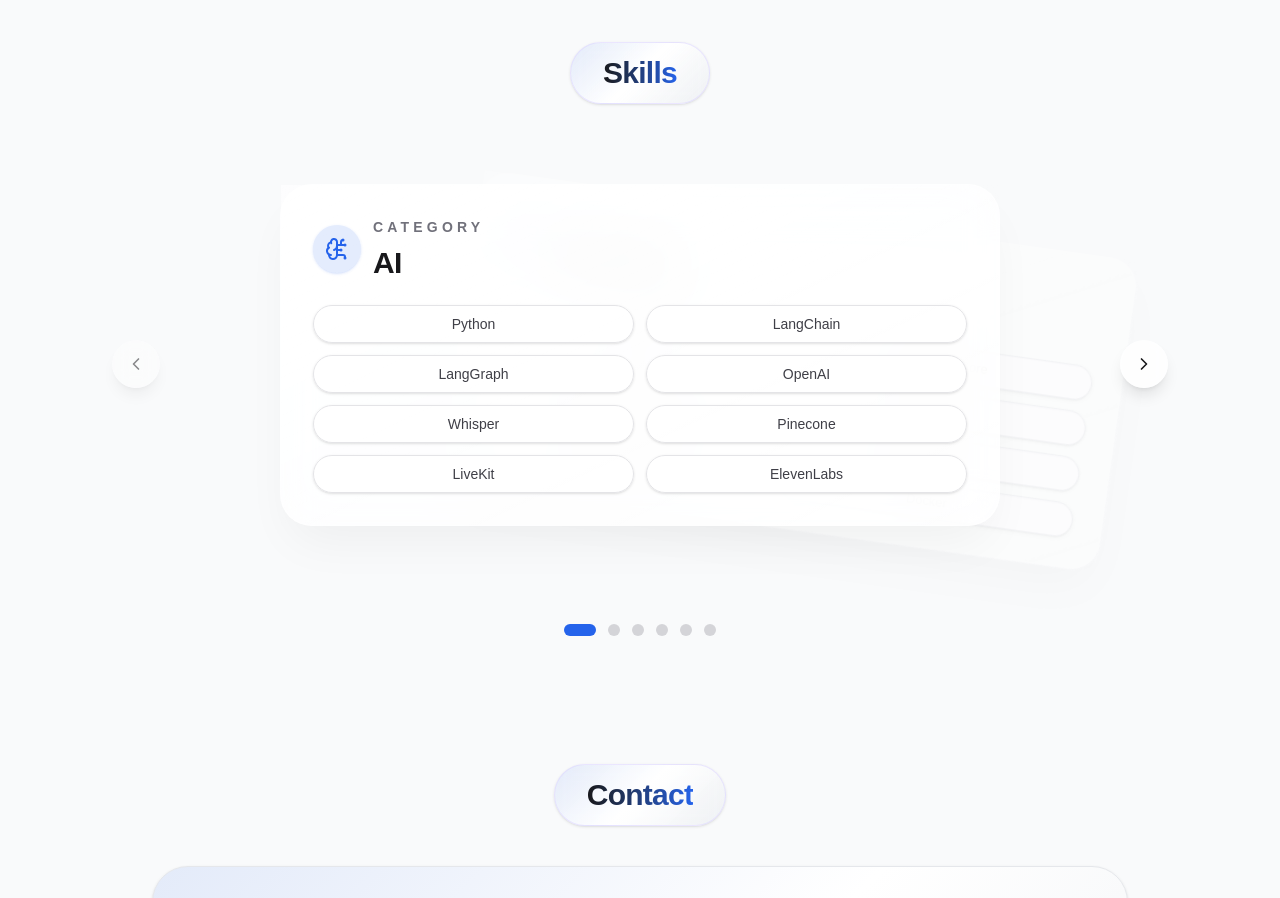
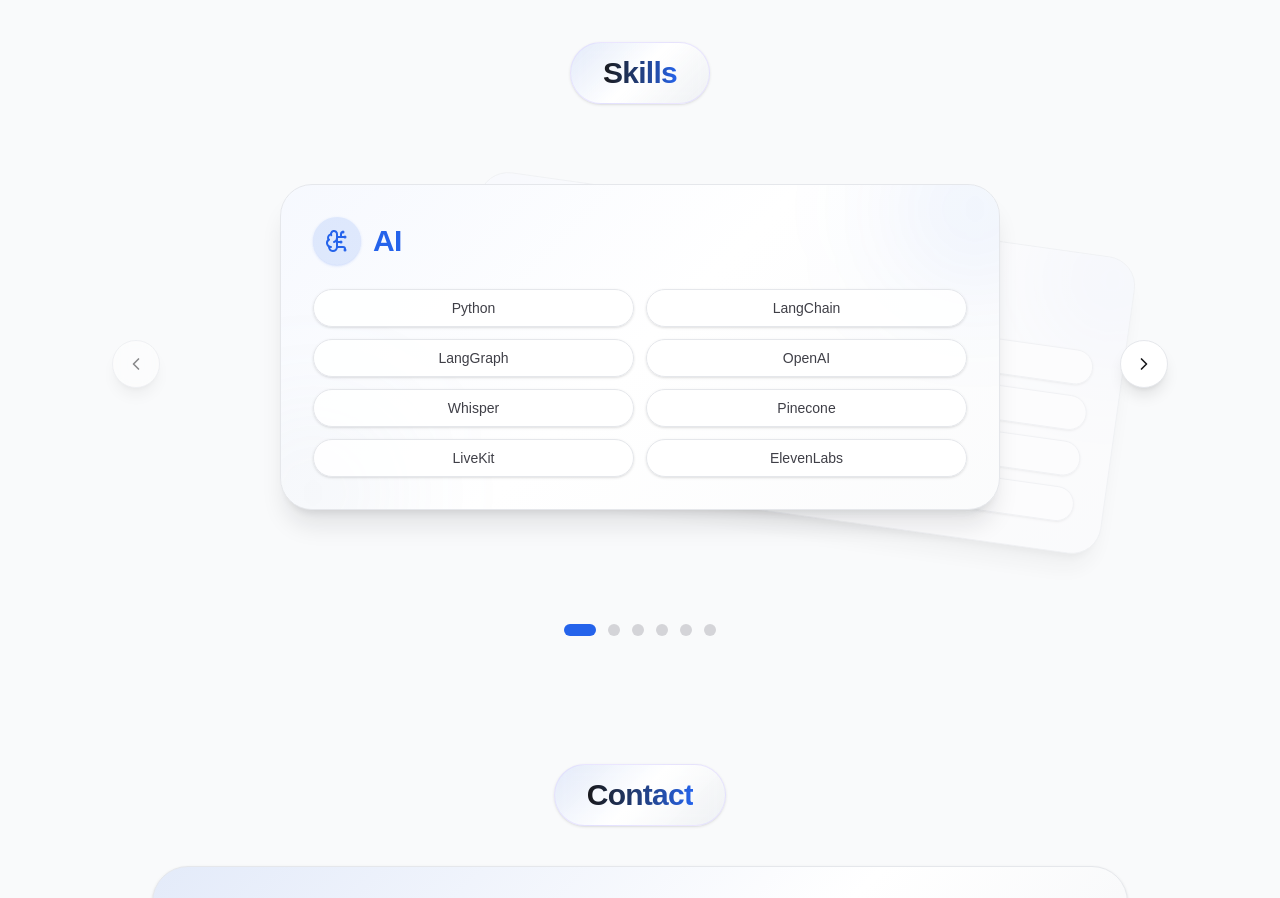
Before and after one commit to Nabeel1001/portfolio2026, a React (Vite) app: page / in a window 1280 px wide. Shown: the part 4200-5098 px from the top of the page. Built offline with nearby package versions, Linux system fonts and the light colour scheme.

Commit message:
Skills UI Fixed

```diff
--- a/src/components/NewSkills.jsx
+++ b/src/components/NewSkills.jsx
@@ -11,7 +11,6 @@
   ChevronRight,
 } from "lucide-react";
 import { SectionHeading } from "./SectionHeading";
-import { div } from "framer-motion/client";
 // import { SectionHeading } from "../SectionHeading";
 
 const skillCategories = [
@@ -198,7 +197,7 @@
   }, []);
 
   return (
-    <div className="mb-20">
+    <div className="mb-12 lg:mb-20">
 
 
       <section id="skills" className="py-16">
@@ -214,9 +213,9 @@
                 onClick={handlePrevious}
                 aria-label="Previous skill category"
                 disabled={activeIndex === 0}
-                className="inline-flex h-12 w-12 items-center justify-center rounded-full border border-white/10 bg-white/80 text-zinc-900 shadow-lg backdrop-blur transition hover:-translate-y-0.5 hover:shadow-2xl disabled:cursor-not-allowed disabled:opacity-50 dark:border-zinc-700/50 dark:bg-zinc-900/70 dark:text-white"
+                className="inline-flex h-12 w-12 items-center justify-center rounded-full border theme-border theme-surface text-zinc-900 shadow-lg backdrop-blur transition hover:-translate-y-0.5 hover:shadow-2xl disabled:cursor-not-allowed disabled:opacity-50 dark:text-white"
               >
-                <ChevronLeft size={20} />
+                <ChevronLeft size={20} className="text-zinc-900" />
               </button>
             </div>
 
@@ -226,13 +225,13 @@
                 onClick={handleNext}
                 aria-label="Next skill category"
                 disabled={activeIndex === skillCategories.length - 1}
-                className="inline-flex h-12 w-12 items-center justify-center rounded-full border border-white/10 bg-white/80 text-zinc-900 shadow-lg backdrop-blur transition hover:-translate-y-0.5 hover:shadow-2xl disabled:cursor-not-allowed disabled:opacity-50 dark:border-zinc-700/50 dark:bg-zinc-900/70 dark:text-white"
+                className="inline-flex h-12 w-12 items-center justify-center rounded-full border theme-border theme-surface text-zinc-900 shadow-lg backdrop-blur transition hover:-translate-y-0.5 hover:shadow-2xl disabled:cursor-not-allowed disabled:opacity-50 dark:text-white"
               >
-                <ChevronRight size={20} />
+                <ChevronRight size={20} className="text-zinc-900"/>
               </button>
             </div>
 
-            <div className="relative mx-auto w-full max-w-180 px-2 pt-8 pb-20 sm:px-4 sm:pb-16 min-h-[420px] sm:min-h-[360px] overflow-visible">
+            <div className="relative mx-auto w-full max-w-180 px-2 pt-8 pb-20 sm:px-4 sm:pb-16 min-h-105 sm:min-h-90 overflow-visible">
               {skillCategories.map((category, index) => {
                 const position =
                   index === activeIndex ? "current" :
@@ -275,19 +274,21 @@
                       whileTap={isActive ? { scale: 0.99 } : undefined}
                       animate={{ rotate: isActive ? dragRotation : 0 }}
                       transition={springConfig}
-                      className="relative cursor-grab rounded-4xl border border-white/20 bg-white/80 p-8 shadow-2xl shadow-zinc-900/5 backdrop-blur-xl transition duration-300 hover:-translate-y-1 hover:shadow-3xl dark:border-zinc-700/60 dark:bg-zinc-950/70"
+                      className="relative cursor-grab overflow-hidden rounded-4xl border theme-border theme-surface p-8 shadow-xl shadow-zinc-900/10 transition duration-300 hover:-translate-y-1 hover:shadow-2xl"
                     >
-                      <div className="absolute inset-0 bg-linear-to-br from-white/70 via-white/10 to-transparent opacity-90 mix-blend-screen" />
+                      <div className="absolute inset-0 theme-surface-gradient opacity-40" />
+                      <div className="absolute -top-12 -right-12 h-36 w-36 rounded-full theme-primary-soft-bg blur-3xl" />
+                      <div className="absolute -bottom-14 -left-10 h-36 w-36 rounded-full theme-secondary-soft-bg blur-3xl" />
                       <div className="relative flex flex-col gap-6">
-                        <div className="flex items-center gap-3 text-zinc-900 dark:text-white">
-                          <span className="flex h-12 w-12 items-center justify-center rounded-3xl bg-[rgba(37,99,235,0.12)] text-(--primary) shadow-sm shadow-[rgba(37,99,235,0.15)] dark:bg-[rgba(37,99,235,0.12)]">
+                        <div className="flex items-center gap-3 text-zinc-900">
+                          <span className="flex h-12 w-12 items-center justify-center rounded-3xl bg-[rgba(37,99,235,0.12)] text-(--primary) shadow-sm shadow-[rgba(37,99,235,0.15)]">
                             <CardIcon size={24} />
                           </span>
                           <div>
-                            <p className="text-sm font-semibold uppercase tracking-[0.3em] text-zinc-500 dark:text-zinc-400">
+                            {/* <p className="text-sm font-semibold uppercase tracking-[0.3em] text-zinc-500">
                               Category
-                            </p>
-                            <h3 className="mt-2 text-3xl font-semibold tracking-tight text-zinc-900 dark:text-white">
+                            </p> */}
+                            <h3 className="text-3xl font-semibold tracking-tight theme-primary">
                               {category.title}
                             </h3>
                           </div>
@@ -297,7 +298,7 @@
                           {category.skills.map((skill) => (
                             <span
                               key={skill}
-                              className="inline-flex items-center justify-center rounded-full border border-zinc-200 bg-white/80 px-4 py-2 text-sm font-medium text-zinc-700 shadow-sm transition duration-300 hover:-translate-y-0.5 hover:scale-[1.02] hover:bg-[rgba(37,99,235,0.08)] hover:text-zinc-900 dark:border-zinc-700/70 dark:bg-zinc-900/70 dark:text-zinc-200"
+                              className="inline-flex items-center justify-center rounded-full border theme-border bg-white/90 px-4 py-2 text-sm font-medium text-zinc-700 shadow-sm transition duration-300 hover:-translate-y-0.5 hover:scale-[1.02] hover:theme-primary-soft-bg hover:theme-primary"
                             >
                               {skill}
                             </span>
```
